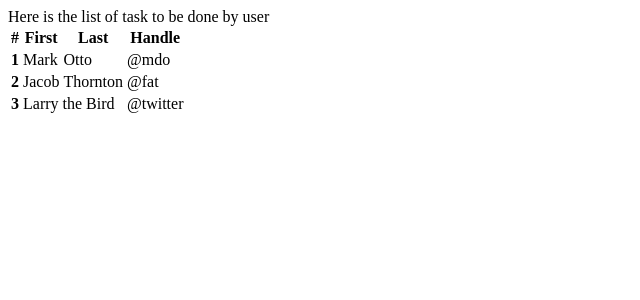
After one commit to Sahil5111/task-manager, a Django app: page /user/1 in a window 1280 px wide. The commit adds this page. Shown: the top 300 px of the page, without its empty margins (0-640 px from the left). Run offline with Django 4.2, Linux system fonts and the light colour scheme.

Commit message:
added code to redirect user to pending stuffs

```diff
--- a/app/urls.py
+++ b/app/urls.py
@@ -2,5 +2,7 @@ from django.urls import path
 from . import views
 
 urlpatterns = [
-    path('',views.index,name='index')
+    path('',views.index,name='index'),
+    path('user/<str:name>',views.user,name='user'),
+    path('user',views.user1,name='user1'),
 ]
--- a/app/views.py
+++ b/app/views.py
@@ -1,5 +1,13 @@
-from django.shortcuts import render
+from unicodedata import name
+from django.shortcuts import render,redirect
 
 # Create your views here.
 def index(request):
     return render(request,'index.html')
+
+def user (request,name):
+    return render(request,'user.html',{'user':name})
+
+def user1(request):
+    name=request.POST['user']
+    return redirect('user/'+name)
--- /dev/null
+++ b/template/user.html
@@ -0,0 +1,41 @@
+<!DOCTYPE html>
+<html lang="en">
+<head>
+    <meta charset="UTF-8">
+    <meta http-equiv="X-UA-Compatible" content="IE=edge">
+    <meta name="viewport" content="width=device-width, initial-scale=1.0">
+    <title>{{ user }} data</title>
+</head>
+<body>
+    Here is the list of task to be done by user <br>
+    <table class="table table-hover">
+        <thead>
+          <tr>
+            <th scope="col">#</th>
+            <th scope="col">First</th>
+            <th scope="col">Last</th>
+            <th scope="col">Handle</th>
+          </tr>
+        </thead>
+        <tbody>
+          <tr>
+            <th scope="row">1</th>
+            <td>Mark</td>
+            <td>Otto</td>
+            <td>@mdo</td>
+          </tr>
+          <tr>
+            <th scope="row">2</th>
+            <td>Jacob</td>
+            <td>Thornton</td>
+            <td>@fat</td>
+          </tr>
+          <tr>
+            <th scope="row">3</th>
+            <td colspan="2">Larry the Bird</td>
+            <td>@twitter</td>
+          </tr>
+        </tbody>
+      </table>
+</body>
+</html>
```
Also changed, not shown: template/index.html (+42 -1 lines).
